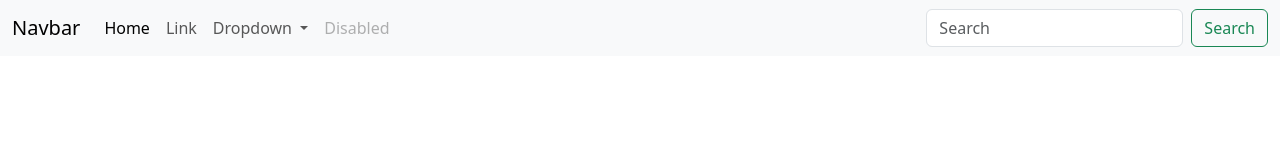
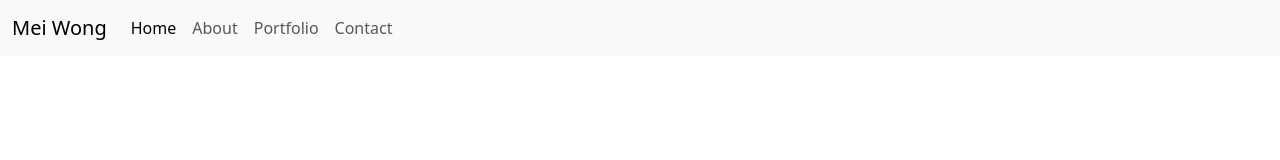
Before and after one commit to liepinaievaa-maker/portfolio, a plain HTML site: page index.html in a window 1280 px wide. Drawn offline with nearby package versions, Linux system fonts and the light colour scheme.

Commit message:
Add bootstrap  navbar

```diff
--- a/index.html
+++ b/index.html
@@ -10,37 +10,30 @@
 <body>
     <nav class="navbar navbar-expand-lg bg-body-tertiary">
   <div class="container-fluid">
-    <a class="navbar-brand" href="#">Navbar</a>
+    <a class="navbar-brand" href="index.html">Mei Wong</a>
     <button class="navbar-toggler" type="button" data-bs-toggle="collapse" data-bs-target="#navbarSupportedContent" aria-controls="navbarSupportedContent" aria-expanded="false" aria-label="Toggle navigation">
       <span class="navbar-toggler-icon"></span>
     </button>
     <div class="collapse navbar-collapse" id="navbarSupportedContent">
       <ul class="navbar-nav me-auto mb-2 mb-lg-0">
         <li class="nav-item">
-          <a class="nav-link active" aria-current="page" href="#">Home</a>
+          <a class="nav-link active" aria-current="page" href="index.html">Home</a>
         </li>
+
         <li class="nav-item">
-          <a class="nav-link" href="#">Link</a>
+          <a class="nav-link" href="#about">About</a>
         </li>
-        <li class="nav-item dropdown">
-          <a class="nav-link dropdown-toggle" href="#" role="button" data-bs-toggle="dropdown" aria-expanded="false">
-            Dropdown
-          </a>
-          <ul class="dropdown-menu">
-            <li><a class="dropdown-item" href="#">Action</a></li>
-            <li><a class="dropdown-item" href="#">Another action</a></li>
-            <li><hr class="dropdown-divider"></li>
-            <li><a class="dropdown-item" href="#">Something else here</a></li>
-          </ul>
+
+         <li class="nav-item">
+          <a class="nav-link" href="#portfolio">Portfolio</a>
         </li>
-        <li class="nav-item">
-          <a class="nav-link disabled" aria-disabled="true">Disabled</a>
+
+ <li class="nav-item">
+          <a class="nav-link" href="#contact">Contact</a>
         </li>
+
       </ul>
-      <form class="d-flex" role="search">
-        <input class="form-control me-2" type="search" placeholder="Search" aria-label="Search"/>
-        <button class="btn btn-outline-success" type="submit">Search</button>
-      </form>
+
     </div>
   </div>
 </nav>
```
